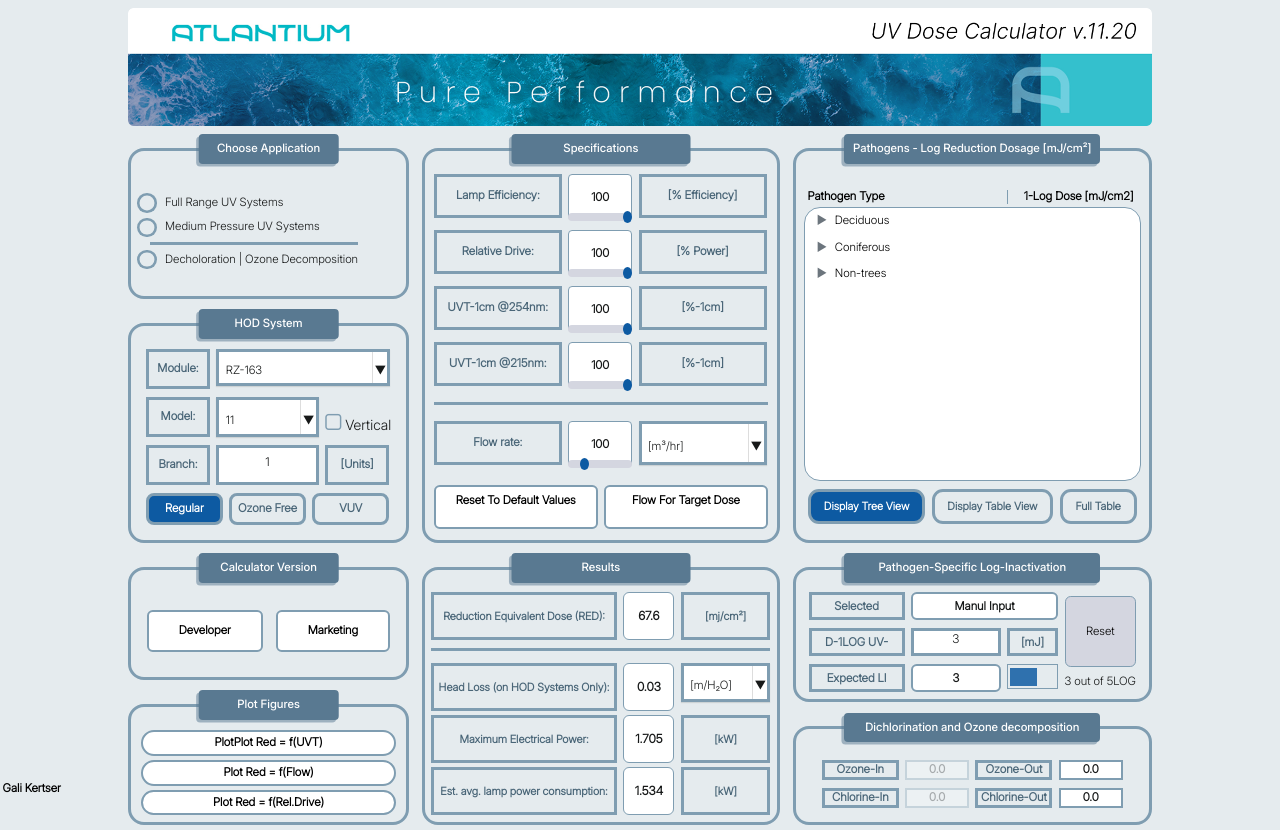
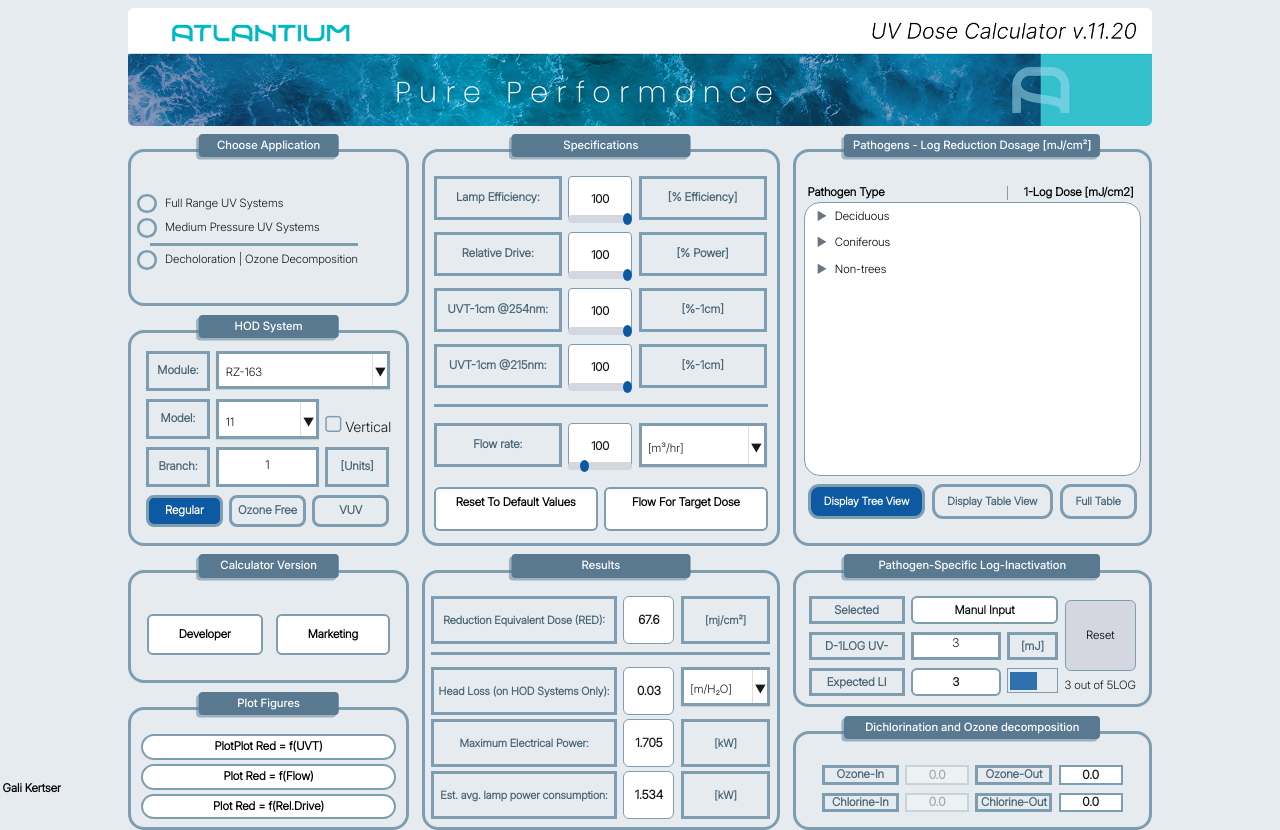
Before and after one commit to DragonGali/Calculator, a React (Vite) app in the folder client/: page / in a window 1280 px wide. Built offline with nearby package versions, Linux system fonts and the light colour scheme.

Commit message:
going to move on to server

```diff
--- a/client/src/App.css
+++ b/client/src/App.css
@@ -17,7 +17,7 @@
 
 .systems-container {
   display: grid;
-  grid-template-rows: 2fr 1fr;
+  grid-template-rows: 1.3fr 1fr;
   grid-template-columns: 0.6fr 1fr 1.2fr;   /* custom column widths */
   gap: 3vh 1vw;                             /* row gap / column gap */
   width: 100%;
--- a/client/src/Styles/ChooseApplication.css
+++ b/client/src/Styles/ChooseApplication.css
@@ -1,6 +1,6 @@
 .radio-buttons {
   margin-right: clamp(16px, 3em, 48px);  /* won’t shrink below 16px */
-  margin-top: clamp(8px, 1em, 20px);     /* same for top margin */
+  margin-top: clamp(6px, 1vh, 20px);     /* same for top margin */
   overflow: hidden;
 }
 
--- a/client/src/Styles/Dichlorination.css
+++ b/client/src/Styles/Dichlorination.css
@@ -1,6 +1,5 @@
-
 .Dichlorination .title-box {
-    width: 20vw;
+    width: clamp(150px, 20vw, 300px); /* min 150px, preferred 20vw, max 300px */
 }
 
 .Dichlorination .vertical-container {
@@ -17,7 +16,7 @@
 }
 
 .Dichlorination .type-box {
-    width: 6vw;
+    width: clamp(40px, 6vw, 120px);
 }
 
 .Dichlorination .value-box {
@@ -32,6 +31,6 @@
     border-style: solid;
     border-color: var(--primary);
     border-width: 0.2em;
-    width: 5vw;
-    font-size: var(--font-regular);
+    width: clamp(40px, 5vw, 150px);
+    font-size: clamp(12px, var(--font-regular), 18px);
 }
--- a/client/src/Styles/HODSystem.css
+++ b/client/src/Styles/HODSystem.css
@@ -13,7 +13,7 @@
   display: flex;
   flex-flow: column;
   gap: clamp(6px, 1vh, 20px);
-  margin-top: clamp(10px, 2vh, 32px);
+  margin-top: clamp(10px, 1vh, 32px);
 }
 
 .HODSystem .type-box {
--- a/client/src/Styles/PathogenReduction.css
+++ b/client/src/Styles/PathogenReduction.css
@@ -7,7 +7,7 @@
 }
 
 .PathogenReduction .vertical-container {
-  margin-top: 3vh;
+  margin-top: clamp(6px, 3vh, 10px);
   display: flex;
   flex-flow: column;
   justify-content: flex-start;
--- a/client/src/Styles/Specifications.css
+++ b/client/src/Styles/Specifications.css
@@ -8,7 +8,7 @@
     display: flex;
     flex-flow: column;
     gap: clamp(4px, 1.5vh, 16px);
-    margin-top: clamp(8px, 2vh, 24px);
+    margin-top: clamp(6px, 2vh, 20px);
 
 }
 
--- a/client/src/index.css
+++ b/client/src/index.css
@@ -61,12 +61,12 @@
   text-align: center;
   position: relative;
   background-color: var(--title-box);
-  padding: 1vh;
+  padding: clamp(3px, 0.6vh, 10px);
   margin-left: 50%;
   transform: translateX(-50%);
   z-index: 1; border-radius: 4px;
   box-shadow: -0.2vw 0.2vw 0vw 0vw rgba(89, 121, 145, 0.5);
-  margin-bottom: -2vh;
+  margin-bottom: clamp(-8px, -2vh, -50px);
 }
 
 .title-box p {
```
